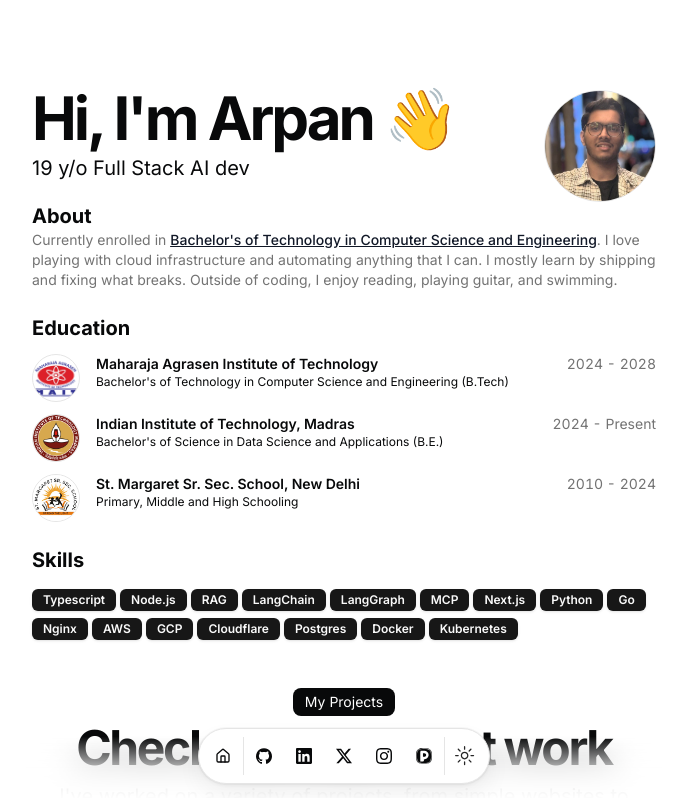
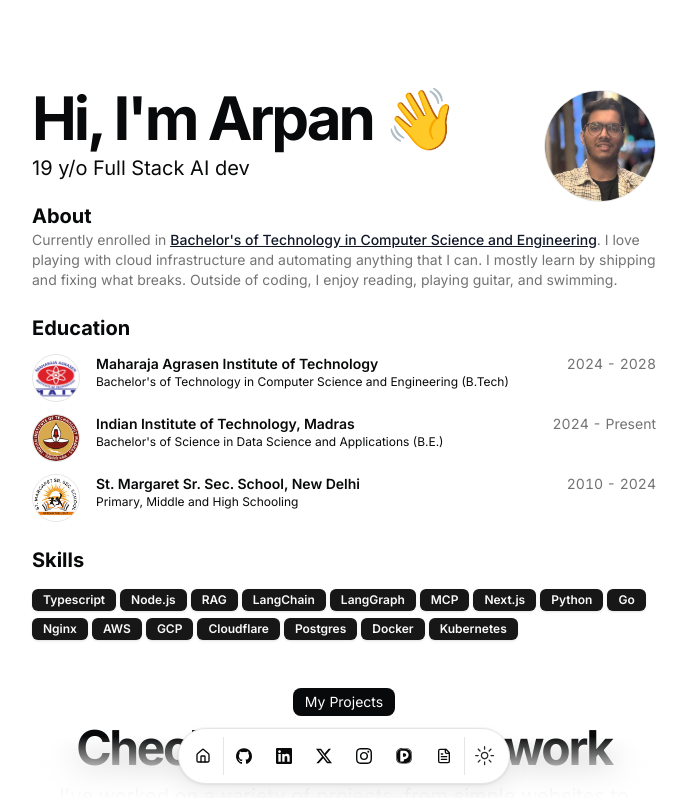
Before and after one commit to arpan-lol/portfolio, a Next.js app: page / in a window 1280 px wide. Shown: the top 798 px of the page, without its empty margins (296-983 px from the left). Built offline with nearby package versions, Linux system fonts and the light colour scheme.

Commit message:
add resume

```diff
--- a/src/components/icons.tsx
+++ b/src/components/icons.tsx
@@ -1,10 +1,11 @@
-import { GlobeIcon, MailIcon } from "lucide-react";
+import { GlobeIcon, MailIcon, FileTextIcon } from "lucide-react";
 
 export type IconProps = React.HTMLAttributes<SVGElement>;
 
 export const Icons = {
   globe: (props: IconProps) => <GlobeIcon {...props} />,
   email: (props: IconProps) => <MailIcon {...props} />,
+  file: (props: IconProps) => <FileTextIcon {...props} />,
   linkedin: (props: IconProps) => (
     <svg viewBox="0 0 24 24" xmlns="http://www.w3.org/2000/svg" {...props}>
       <title>LinkedIn</title>
--- a/src/data/resume.tsx
+++ b/src/data/resume.tsx
@@ -74,6 +74,13 @@ export const DATA = {
         name: "Peerlist",
         url: "https://dub.sh/arpan-peerlist",
         icon: Icons.peerlist,
+
+        navbar: true,
+      },
+      Resume: {
+        name: "Resume",
+        url: "https://drive.google.com/drive/folders/1qH3eRSYjimIg_ryPR-7c5HSkvGkyPkih?usp=sharing",
+        icon: Icons.file,
 
         navbar: true,
       },
```
